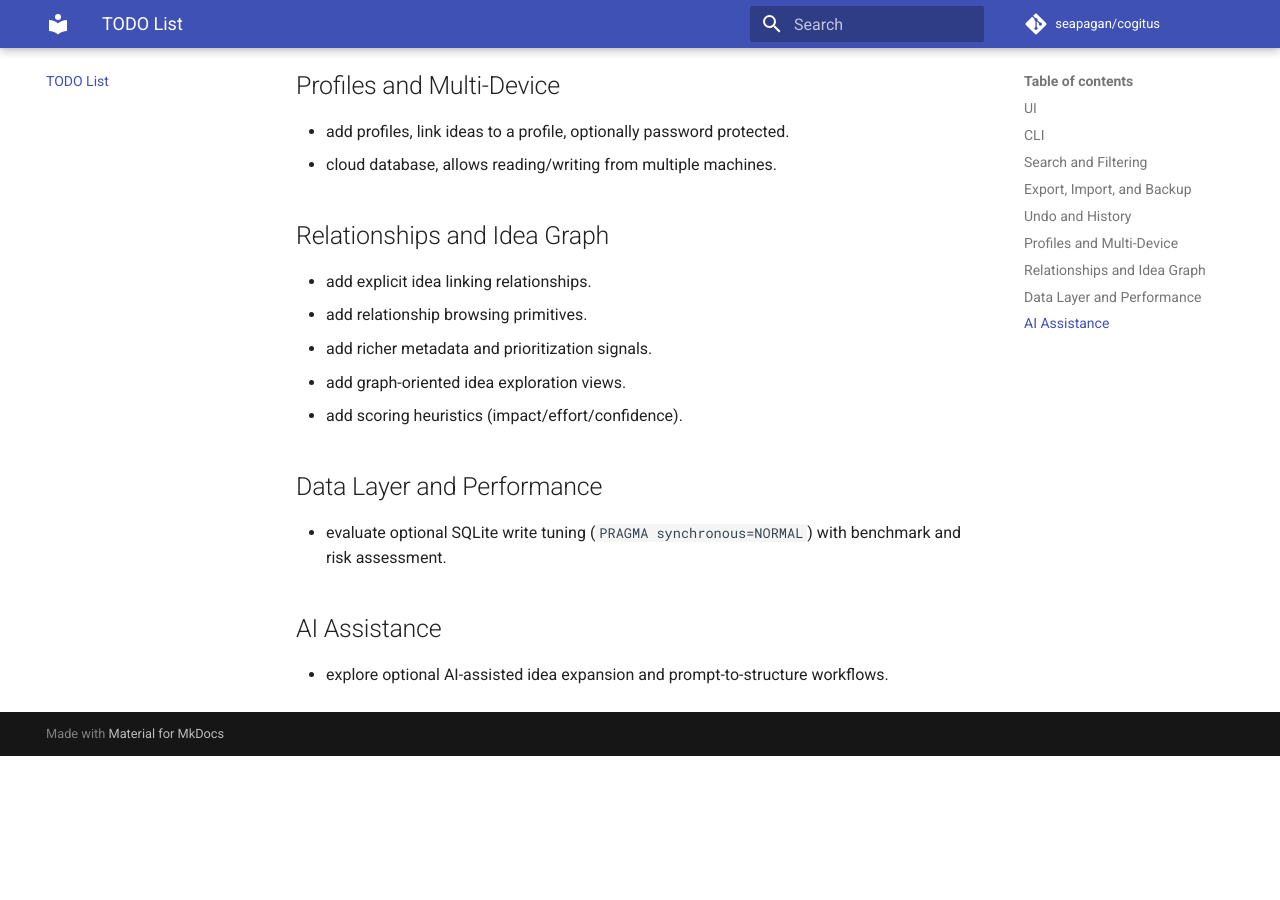
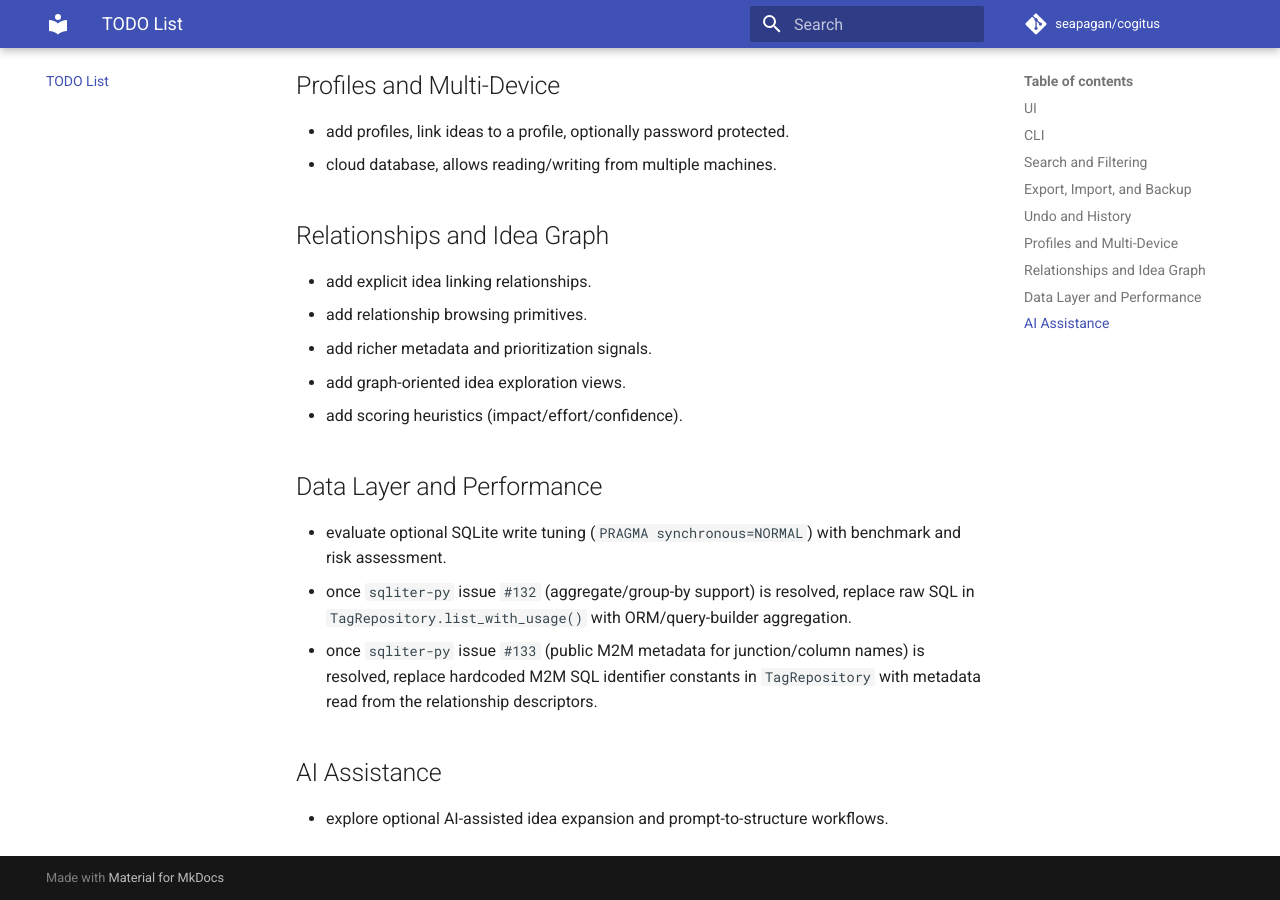
Before and after one commit to seapagan/cogitus, an MkDocs documentation site: the page built from docs/project/todo.md, in a window 1280 px wide and 900 px high, scrolled down 1434 px. Built offline with MkDocs 1.6.1 and Material for MkDocs 9.7.7, drawn with Linux system fonts in a browser that asks for light colours; comment, search, counter and statistics services are not loaded; before the commit the page ends 2190 px from its top, so only the background shows below that.

Commit message:
add todo follow-ups for sqliter upstream issues

```diff
--- a/TODO.md
+++ b/TODO.md
@@ -61,6 +61,12 @@ None
 
 - evaluate optional SQLite write tuning (`PRAGMA synchronous=NORMAL`) with
   benchmark and risk assessment.
+- once `sqliter-py` issue `#132` (aggregate/group-by support) is resolved,
+  replace raw SQL in `TagRepository.list_with_usage()` with ORM/query-builder
+  aggregation.
+- once `sqliter-py` issue `#133` (public M2M metadata for junction/column
+  names) is resolved, replace hardcoded M2M SQL identifier constants in
+  `TagRepository` with metadata read from the relationship descriptors.
 
 ## AI Assistance
 
```
